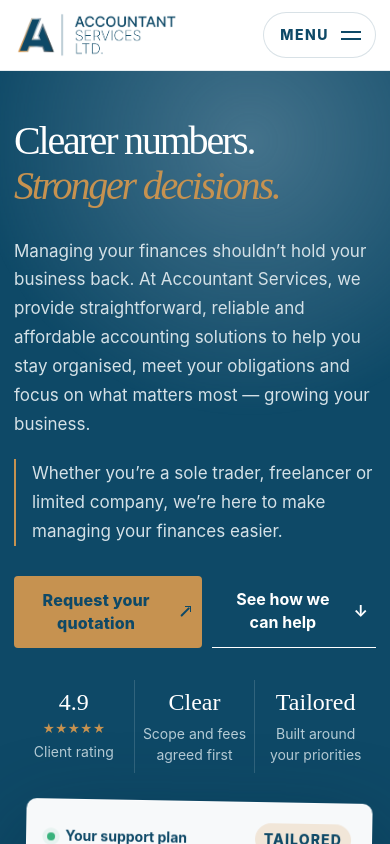
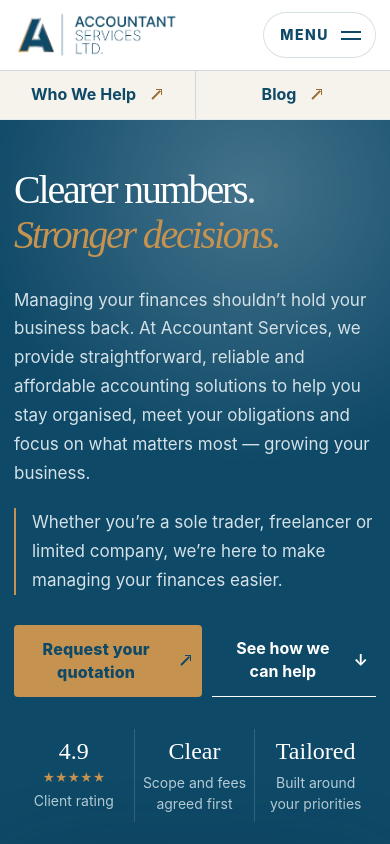
Before and after one commit to Tynarshe/accountant-services, a Next.js app: page / in a window 390 px wide. Shown: the top 844 px of the page. Built offline with nearby package versions, Linux system fonts and the light colour scheme.

Commit message:
Show Who We Help and Blog outside mobile and tablet menu

```diff
--- a/app/components/interactive.tsx
+++ b/app/components/interactive.tsx
@@ -153,11 +153,6 @@ export function MobileNav() {
             </li>)}
           </ul>
         </section>)}
-
-        <div className="mobile-menu-links">
-          <a href={sitePath("/who-we-help")} onClick={closeMenu}><strong>Who We Help</strong><UpRightArrow /></a>
-          <a href={sitePath("/blog")} onClick={closeMenu}><strong>Blog</strong><UpRightArrow /></a>
-        </div>
 
         <div className="mobile-menu-footer">
           <div className="mobile-menu-contact">
--- a/app/components/site-shell.tsx
+++ b/app/components/site-shell.tsx
@@ -37,6 +37,10 @@ export function Header() {
           </nav>
           <MobileNav />
         </div>
+        <nav className="mobile-quick-links" aria-label="Explore Accountant Services">
+          <a href="/who-we-help">Who We Help <UpRightArrow /></a>
+          <a href="/blog">Blog <UpRightArrow /></a>
+        </nav>
       </header>
     </>
   );
--- a/app/typography.css
+++ b/app/typography.css
@@ -1,6 +1,16 @@
 /* Shared, responsive type scale. Semantic rules override legacy component sizes. */
 :root { --type-h1: clamp(2.5rem, 5vw, 4.5rem); --type-h2: clamp(2rem, 3.4vw, 3rem); --type-h3: 1.5rem; --type-h4: 1.25rem; --type-body: 1.0625rem; }
 body { font-size: var(--type-body); }
+.mobile-quick-links { display: none; }
+@media (max-width: 1240px) {
+  .mobile-quick-links { display: grid; grid-template-columns: repeat(2, minmax(0, 1fr)); background: #f6f3ed; border-top: 1px solid var(--line); }
+  .mobile-quick-links a { min-height: 48px; padding: 10px 16px; display: flex; justify-content: center; align-items: center; gap: 12px; color: var(--ink); font-size: 16px; font-weight: 700; }
+  .mobile-quick-links a + a { border-left: 1px solid var(--line); }
+  .mobile-quick-links .line-arrow { color: #996c32; }
+  .mobile-quick-links a:hover, .mobile-quick-links a:focus-visible { background: #eee4d5; }
+  .mobile-panel { min-height: 0; max-height: calc(100dvh - 160px); }
+  section[id] { scroll-margin-top: 140px; }
+}
 .mobile-service-list { margin: 0; padding: 0; list-style: none; }
 .mobile-service-list li { border-bottom: 1px solid #ffffff30; }
 .mobile-service-list a { display: flex; align-items: center; justify-content: space-between; gap: 16px; min-height: 56px; padding: 14px 0; font-size: 17px; line-height: 1.5; color: white; }
```
Also changed, not shown: 39 other files (tests, documents, lock files or other folders).
